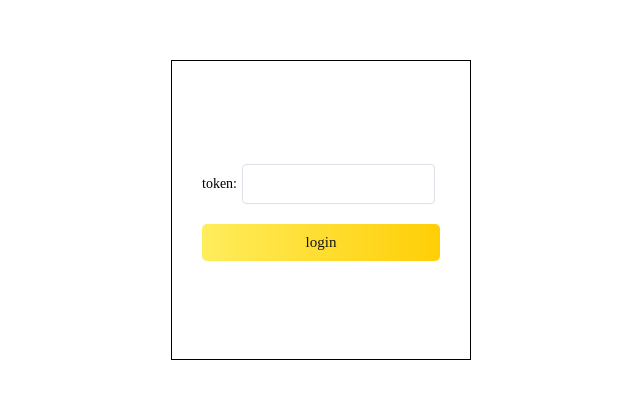
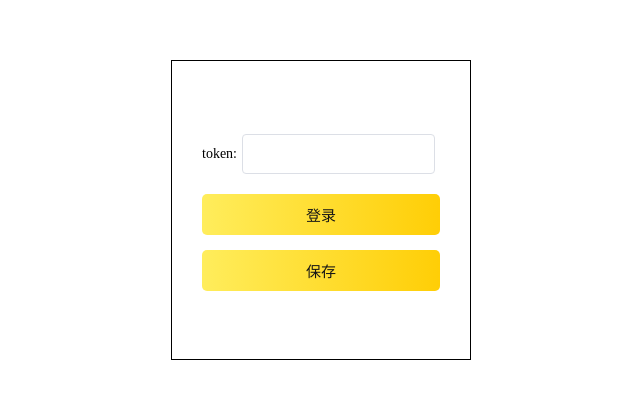
Before and after one commit to zaneblbl/writePlatForm, a Vue app: page /#/ in a window 1280 px wide. Shown: the part 190-588 px from the top of the page, without its empty margins (319-959 px from the left). Built offline with nearby package versions, Linux system fonts and the light colour scheme.

Commit message:
no message

```diff
--- a/src/components/Login.vue
+++ b/src/components/Login.vue
@@ -1,8 +1,11 @@
 <template>
-  <div class='Login'  v-loading="loading" element-loading-background="rgba(0, 0, 0, 0.3)">
+  <div class='Login' v-loading="loading" element-loading-background="rgba(0, 0, 0, 0.3)">
     <div class='contentBox'>
-      <div class='item'><span>token: </span><el-input type="text" v-model='tokenValue' class='item__input'></el-input></div>
-      <div @click='toLogin' class='login'>login</div>
+      <div class='item'><span>token: </span>
+        <el-input type="text" v-model='tokenValue' class='item__input'></el-input>
+      </div>
+      <div @click='toLogin' class='login'>登录</div>
+      <div @click='save' class='save'>保存</div>
     </div>
   </div>
 </template>
@@ -17,14 +20,25 @@ export default {
         loginText: ''
       }
     },
+    created() {
+        if (localStorage.getItem('token')) {
+            this.tokenValue = localStorage.getItem('token')
+        }
+    },
     methods: {
       alert() {
         this.$alert(this.loginText, '登录', {
           confirmButtonText: '确定',
           center: true,
-        callback: action => {
+          callback: action => {}
+        })
+      },
+      save() {
+        if (this.tokenValue) {
+          localStorage.setItem('token', this.tokenValue)
+          this.loginText = '保存成功'
+          this.alert()
         }
-      })
       },
       toLogin() {
         let url = `https://api.github.com/?access_token=` + this.tokenValue
@@ -34,7 +48,9 @@ export default {
             this.loading = false
             localStorage.setItem('token', this.tokenValue)
             localStorage.setItem('account', 'zaneblbl')
-          this.$router.push({path: '/MainPage'})
+            this.$router.push({
+              path: '/MainPage'
+            })
           }, error => {
             this.loading = false
             if (error.response.status === 401) {
@@ -52,46 +68,52 @@ export default {
       }
     }
   }
+
 </script>
 
 <style lang='scss'>
-.Login{
-  width:100%;
-  height:100vh;
+  .Login {
+    width: 100%;
+    height: 100vh;
     display: flex;
     align-items: center;
     justify-content: center;
-  .contentBox{
-    width:300px;
-    height:300px;
-    border:1px solid;
+
+    .contentBox {
+      width: 300px;
+      height: 300px;
+      border: 1px solid;
       display: flex;
       align-items: center;
       justify-content: center;
       flex-direction: column;
-    padding:30px;
-    font-size:14px;
-    .item{
+      padding: 30px;
+      font-size: 14px;
+
+      .item {
         display: flex;
         align-items: center;
-      .item__input{
-        padding:5px;
-        font-size:14px;
+
+        .item__input {
+          padding: 5px;
+          font-size: 14px;
         }
       }
-    .login{
-      background: linear-gradient(90deg,#ffed5c,#ffce06);
+
+      .login,.save {
+        background: linear-gradient(90deg, #ffed5c, #ffce06);
         display: flex;
         align-items: center;
         justify-content: center;
         border-radius: 5px;
-      font-size:15px;
-      padding:10px;
+        font-size: 15px;
+        padding: 10px;
         color: #161616;
-      margin-top:15px;
-      width:100%;
-      &:hover{
-        background: linear-gradient(90deg,#fde73e,#ffce06);
+        margin-top: 15px;
+        width: 100%;
+
+        &:hover {
+          background: linear-gradient(90deg, #fde73e, #ffce06);
           cursor: pointer;
         }
       }
```
Lines whose indentation alone changed are shown as unchanged.
